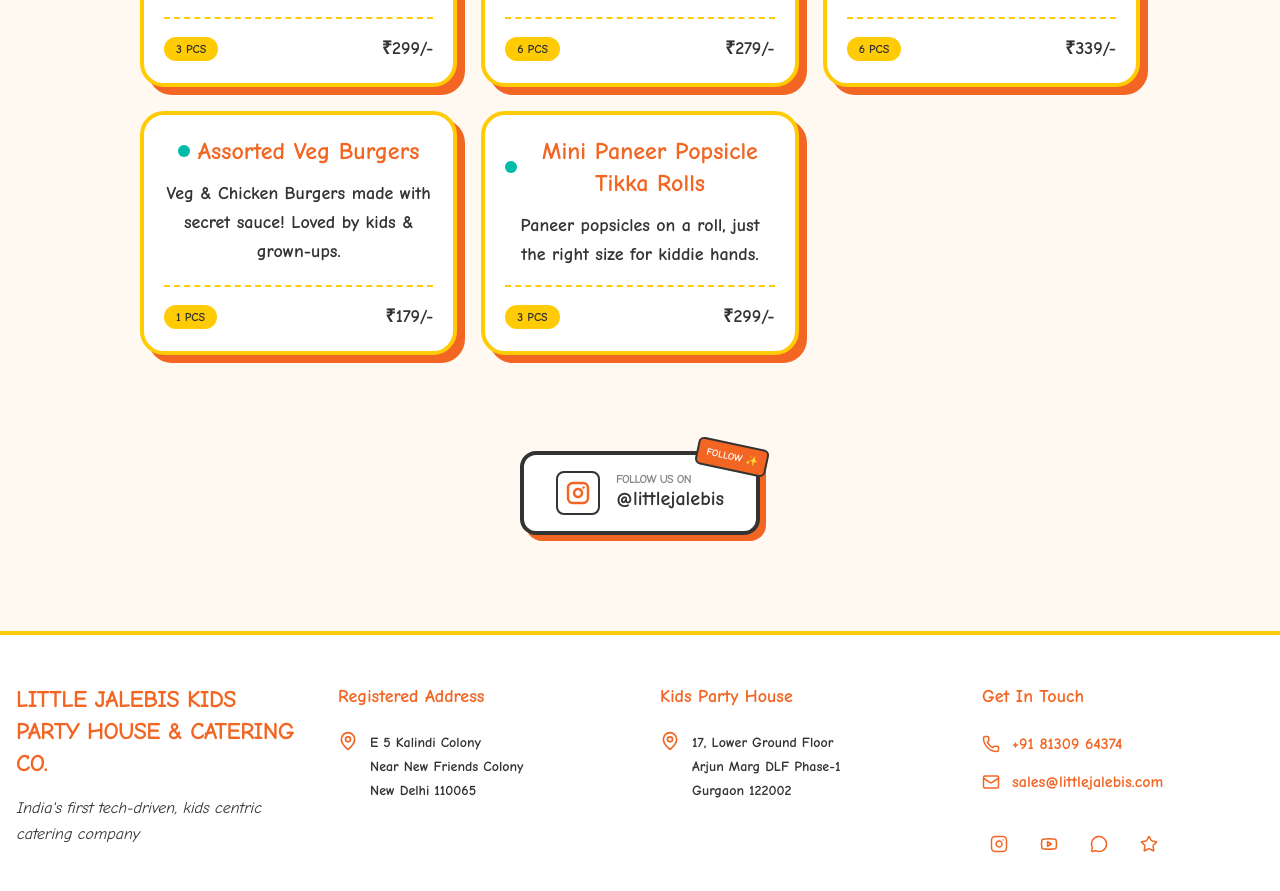
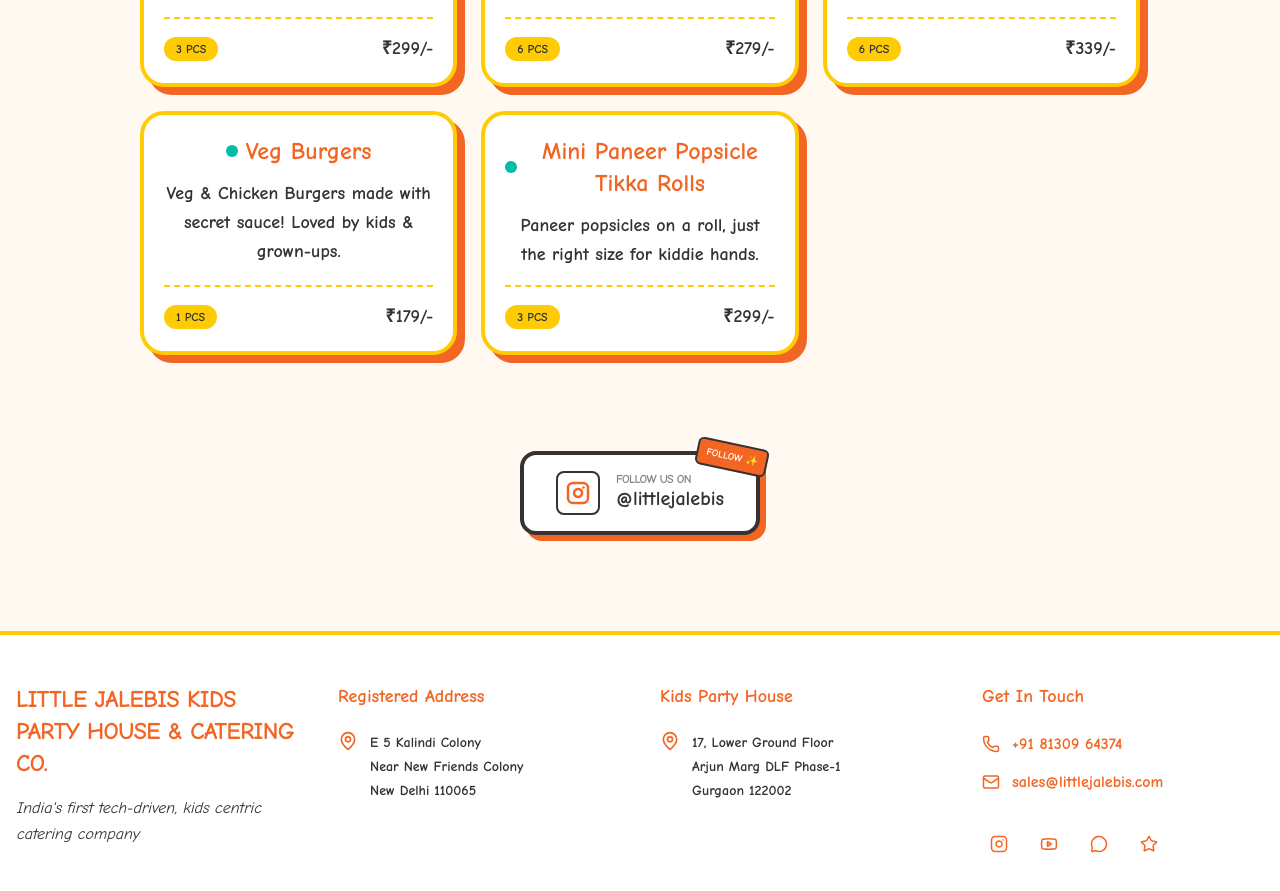
Before and after one commit to Vishwash-chauhan/lj-website, a Next.js app: page /menu in a window 1280 px wide. Shown: the part 3060-3951 px from the top of the page. Built offline with nearby package versions, Linux system fonts and the light colour scheme.

Commit message:
minor changes to menu

```diff
--- a/app/components/MenuPageContent.tsx
+++ b/app/components/MenuPageContent.tsx
@@ -78,7 +78,7 @@ const menuItems: MenuItem[] = [
     {Name: "Chicken Dim-Sum Delights", Description: "Steamed, juicy chicken dim sums, each with a burst of flavors wrapped in soft, delicate dough.", PcsDisplay: "6", Unit: "PCS", Calculate: "1", Rate: 349, Category: "Table Snacks", VegNonVeg: "Non-Veg"},
     {Name: "Dim-Sum Delights", Description: "Steamed, juicy vegetable & chicken dim sums, each with a burst of flavors wrapped in soft, delicate dough.", PcsDisplay: "6", Unit: "PCS", Calculate: "1", Rate: 279, Category: "Table Snacks", VegNonVeg: "Veg & Non-Veg"},
     {Name: "Rollercoaster Spring Rolls", Description: "(Veg & Chicken) Roll into fun!, Spring Rolls - a rollercoaster of flavours", PcsDisplay: "6", Unit: "PCS", Calculate: "1", Rate: 339, Category: "Table Snacks", VegNonVeg: "Veg & Non-Veg"},
-    {Name: "Assorted Veg Burgers", Description: "Veg & Chicken Burgers made with secret sauce! Loved by kids & grown-ups.", PcsDisplay: "1", Unit: "PCS", Calculate: "1", Rate: 179, Category: "Table Snacks", VegNonVeg: "Veg & Non-Veg"},
+    {Name: "Veg Burgers", Description: "Veg & Chicken Burgers made with secret sauce! Loved by kids & grown-ups.", PcsDisplay: "1", Unit: "PCS", Calculate: "1", Rate: 179, Category: "Table Snacks", VegNonVeg: "Veg"},
     {Name: "Mini Paneer Popsicle Tikka Rolls", Description: "Paneer popsicles on a roll, just the right size for kiddie hands.", PcsDisplay: "3", Unit: "PCS", Calculate: "1", Rate: 299, Category: "Table Snacks", VegNonVeg: "Veg"},
 
     // MAIN COURSE - VEG
```
